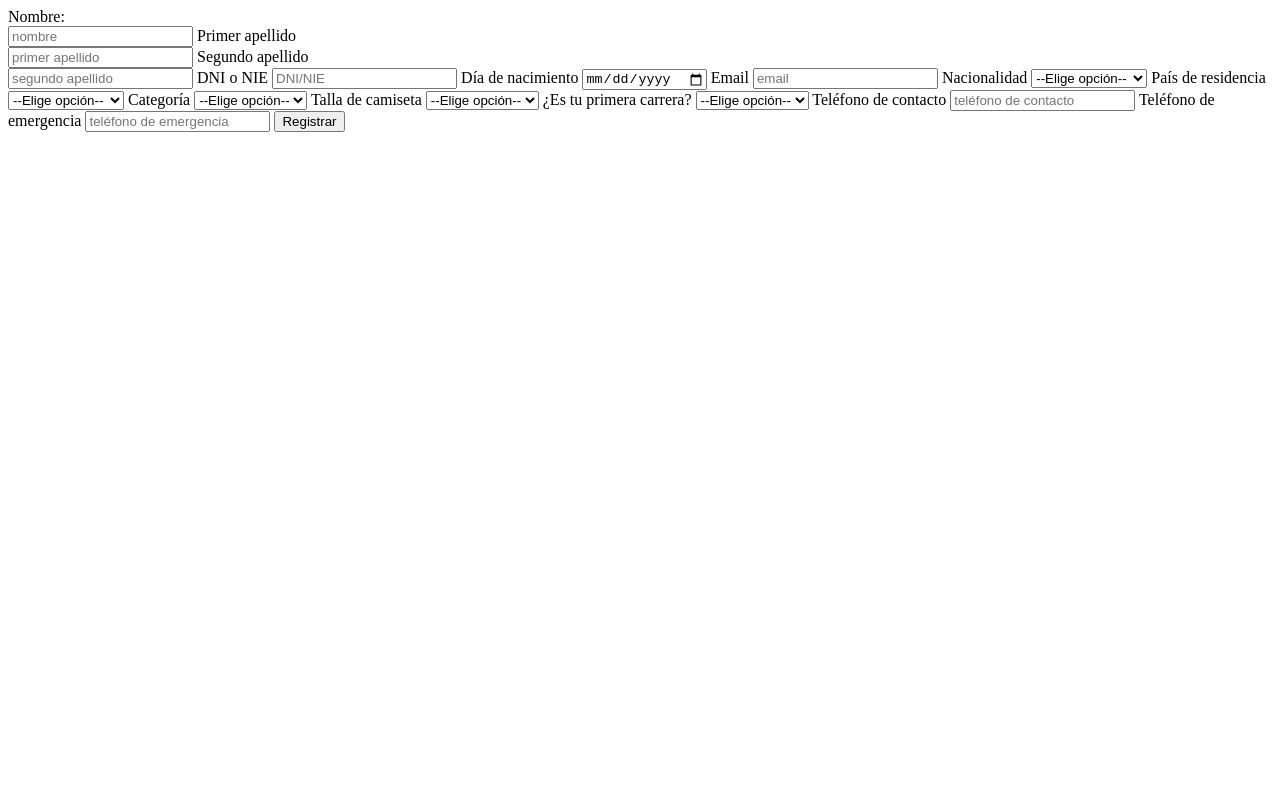
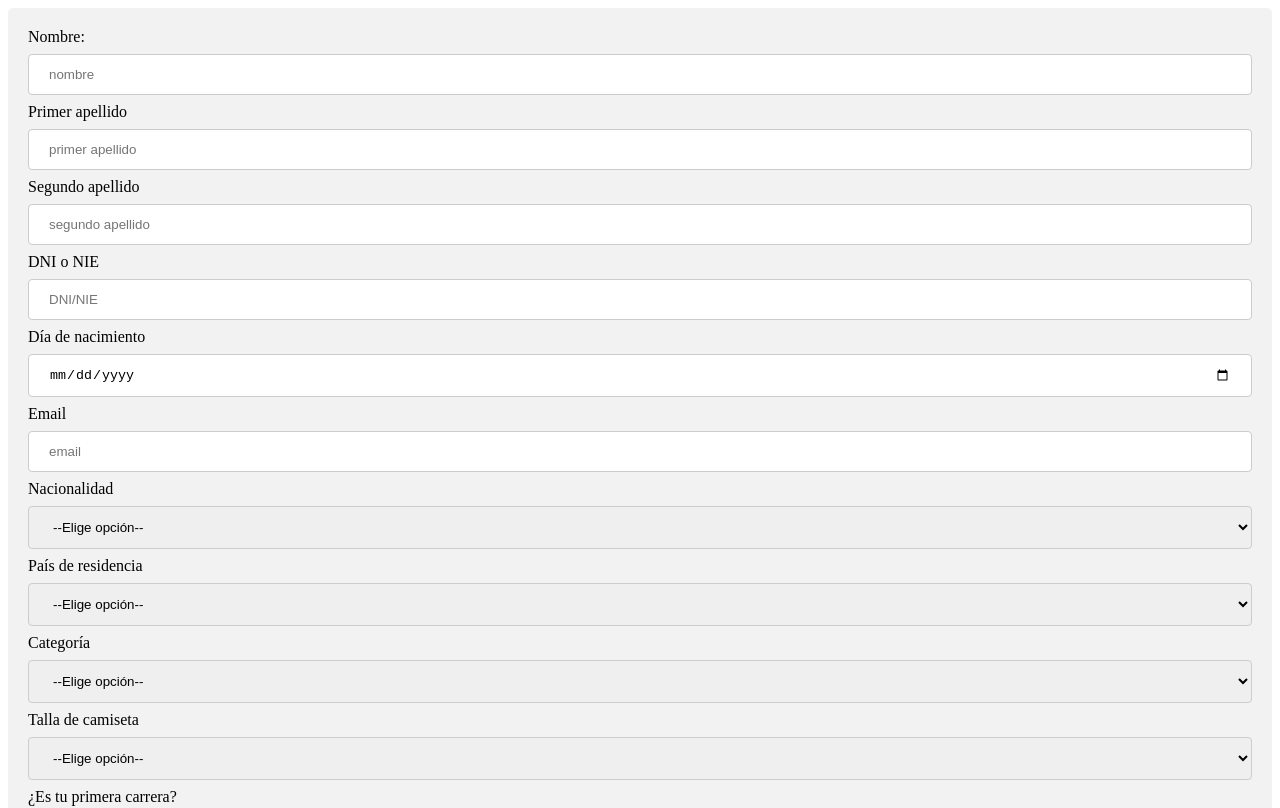
Before and after one commit to pol-mrk/valnc-form, a plain HTML site: page index.html in a window 1280 px wide. Shown: the top 808 px of the page. Drawn offline with Linux system fonts and the light colour scheme.

Commit message:
add index.html

```diff
--- a/index.html
+++ b/index.html
@@ -6,6 +6,39 @@
     <meta http-equiv="X-UA-Compatible" content="IE=edge">
     <meta name="viewport" content="width=device-width, initial-scale=1.0">
     <title>Document</title>
+    <style>
+        input,
+        select {
+            width: 100%;
+            padding: 12px 20px;
+            margin: 8px 0;
+            display: inline-block;
+            border: 1px solid #ccc;
+            border-radius: 4px;
+            box-sizing: border-box;
+        }
+
+        input[type=submit] {
+            width: 100%;
+            background-color: #4CAF50;
+            color: white;
+            padding: 14px 20px;
+            margin: 8px 0;
+            border: none;
+            border-radius: 4px;
+            cursor: pointer;
+        }
+
+        input[type=submit]:hover {
+            background-color: #45a049;
+        }
+
+        form {
+            border-radius: 5px;
+            background-color: #f2f2f2;
+            padding: 20px;
+        }
+    </style>
 </head>
 
 <body>
```
